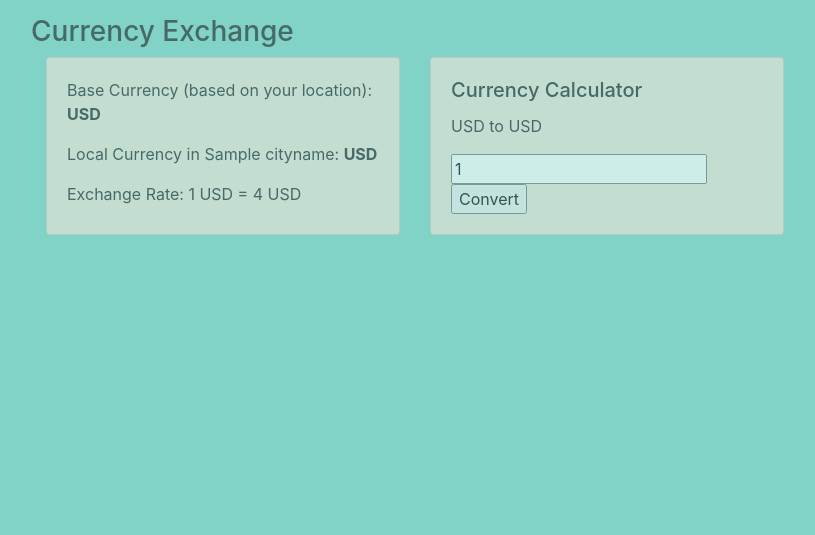
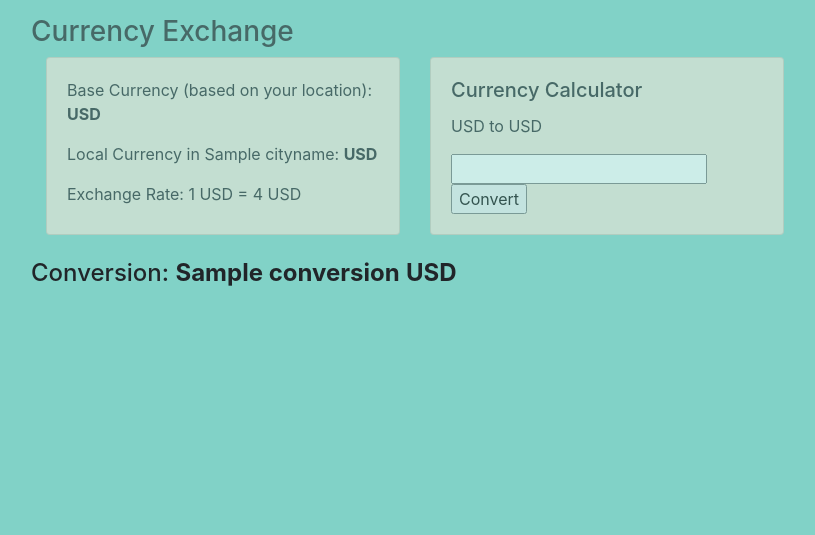
Before and after one commit to TiffanyCao/p01, a Flask app: template templates/currency.html in a window 1280 px wide. Shown: the part 56-591 px from the top of the page, without its empty margins (225-1040 px from the left). Run offline with Flask 2, Linux system fonts and the light colour scheme; the template is opened without the code that fills it: most values are stand-ins (such as "Sample title", 1, 10 or a date in 2020); some libraries are stand-ins or nearby versions.

Commit message:
currency conversion function now works

```diff
--- a/templates/currency.html
+++ b/templates/currency.html
@@ -23,10 +23,18 @@
           <h5 class="card-title">Currency Calculator</h5>
           <p class="card-text">{{basecurrency}} to {{targetcurrency}}</p>
           <form action="/currency">
-            <input type="number" name="inputval" value=1 />
+            <input type="number" name="inputval" value= {{money}} />
             <input type="submit" name="submit" value="Convert" />
         </div>
       </div>
     </div>
   </div>
+  <br>
+  <div class="row">
+    <h4> Conversion: <strong> {{ conversion }}</strong>
+    {% if conversion != "Please input a value." %}
+      <strong> {{ targetcurrency }} </strong>
+    {% endif %}
+  </h4>
+  </div>
 {% endblock %}
```
